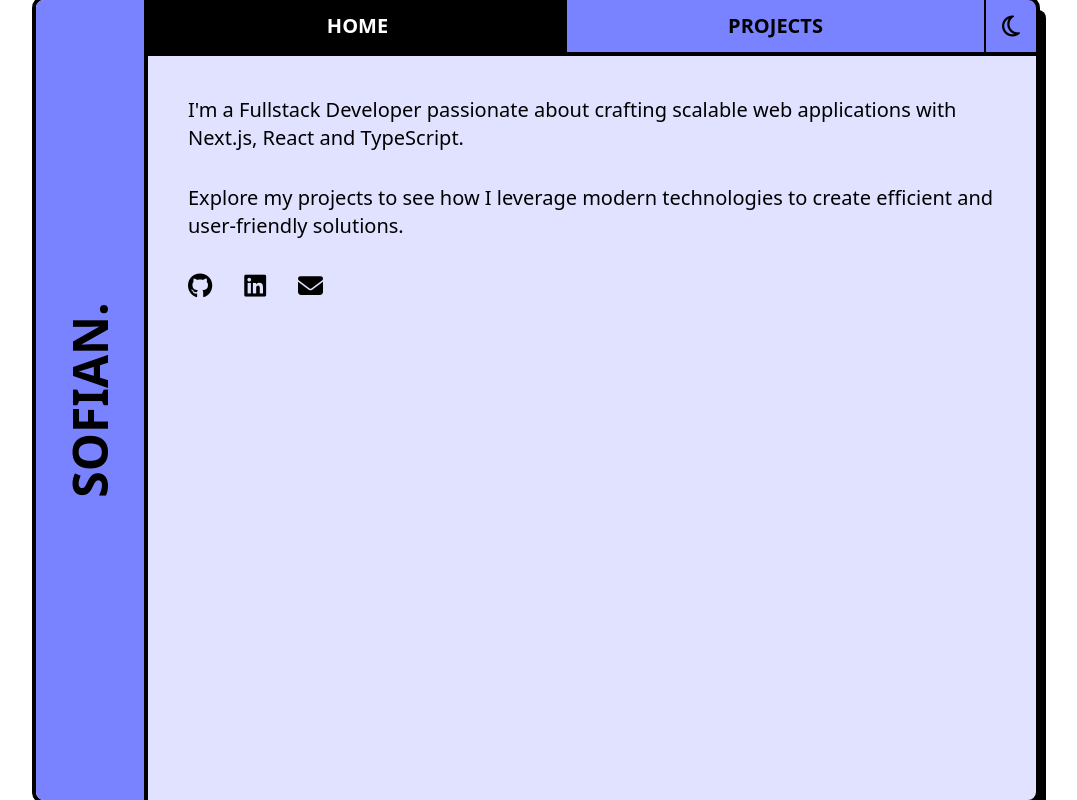
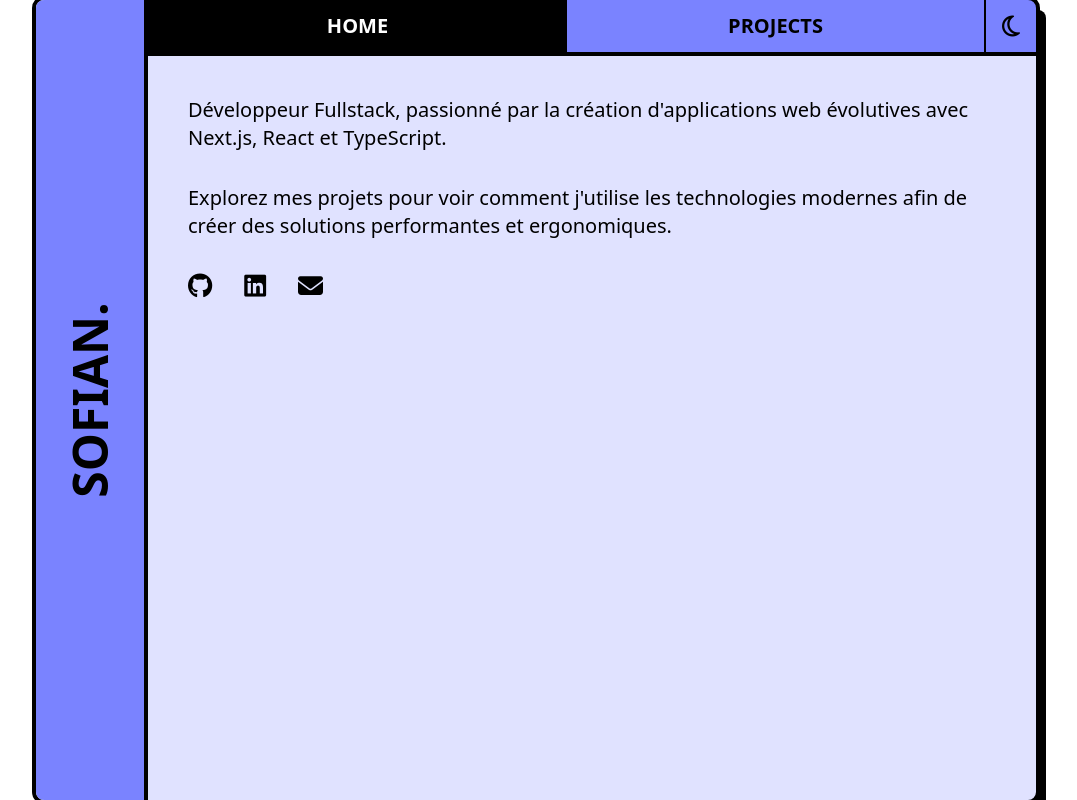
Before and after one commit to ElSofian/portfolio, a Next.js app: page / in a window 1280 px wide. Shown: the whole page, without its empty margins (104-1181 px from the left). Built offline with nearby package versions, Linux system fonts and the light colour scheme.

Commit message:
updating portfolio preview

```diff
--- a/src/components/home.tsx
+++ b/src/components/home.tsx
@@ -6,8 +6,8 @@ export default function Home() {
 		<div className="flex flex-col items-center overflow-y-auto dark:text-gray-100">
 			<div className="p-10">
 				<div className="flex flex-col gap-8 font-medium text-xl w600:text-lg w600:p-[30px]">
-					<p>I&apos;m a Fullstack Developer passionate about crafting scalable web applications with Next.js, React and TypeScript.</p>
-					<p>Explore my projects to see how I leverage modern technologies to create efficient and user-friendly solutions.</p>
+					<p>Développeur Fullstack, passionné par la création d&apos;applications web évolutives avec Next.js, React et TypeScript.</p>
+					<p>Explorez mes projets pour voir comment j&apos;utilise les technologies modernes afin de créer des solutions performantes et ergonomiques.</p>
 					<div className="flex items-center gap-8">
 						<Link href="https://github.com/ElSofian" target="_blank">
 							<i className="fa-brands fa-github fa-lg" />
--- a/src/components/projects.tsx
+++ b/src/components/projects.tsx
@@ -14,16 +14,16 @@ export default function Projects() {
 						<p className="text-3xl font-bold mt-6">{name}</p>
 						<p className="text-lg font-semibold mt-5">{description}</p>
 						<div className="flex flex-row gap-4 mt-5 mb-1 w-full">
-							<button className="bg-primary dark:text-black px-4 py-2 rounded-lg w-full font-medium uppercase border-2 border-black shadow-little">
-								<Link href={link} target="_blank">
-									Visit
-								</Link>
-							</button>
-							<button className="bg-primary dark:text-black px-4 py-2 rounded-lg w-full font-medium uppercase border-2 border-black shadow-little">
-								<Link href={github} target="_blank">
-									GitHub
-								</Link>
-							</button>
+							<Link href={link} target="_blank" className="w-full">
+								<button className="bg-primary dark:text-black px-4 py-2 rounded-lg w-full font-medium uppercase border-2 border-black shadow-little">
+									Visiter
+								</button>
+							</Link>
+							<Link href={github} target="_blank" className="w-full">
+								<button className="bg-primary dark:text-black px-4 py-2 rounded-lg w-full font-medium uppercase border-2 border-black shadow-little">
+										GitHub
+								</button>
+							</Link>
 						</div>
 					</div>
 				</div>
@@ -52,8 +52,8 @@ export default function Projects() {
 					"TicTacToe",
 					"Jeu en multijoueur avec websockets",
 					"/calipso-dashboard.png",
-					"https://tictactoe.me",
-					"https://github.com/ElSofian/calipso-dashboard"
+					"https://tictactoe.sofianelaloui.me",
+					"https://github.com/ElSofian/tictactoe"
 				)
 			}
 
```
Also changed, not shown: public/portfolio.png.
